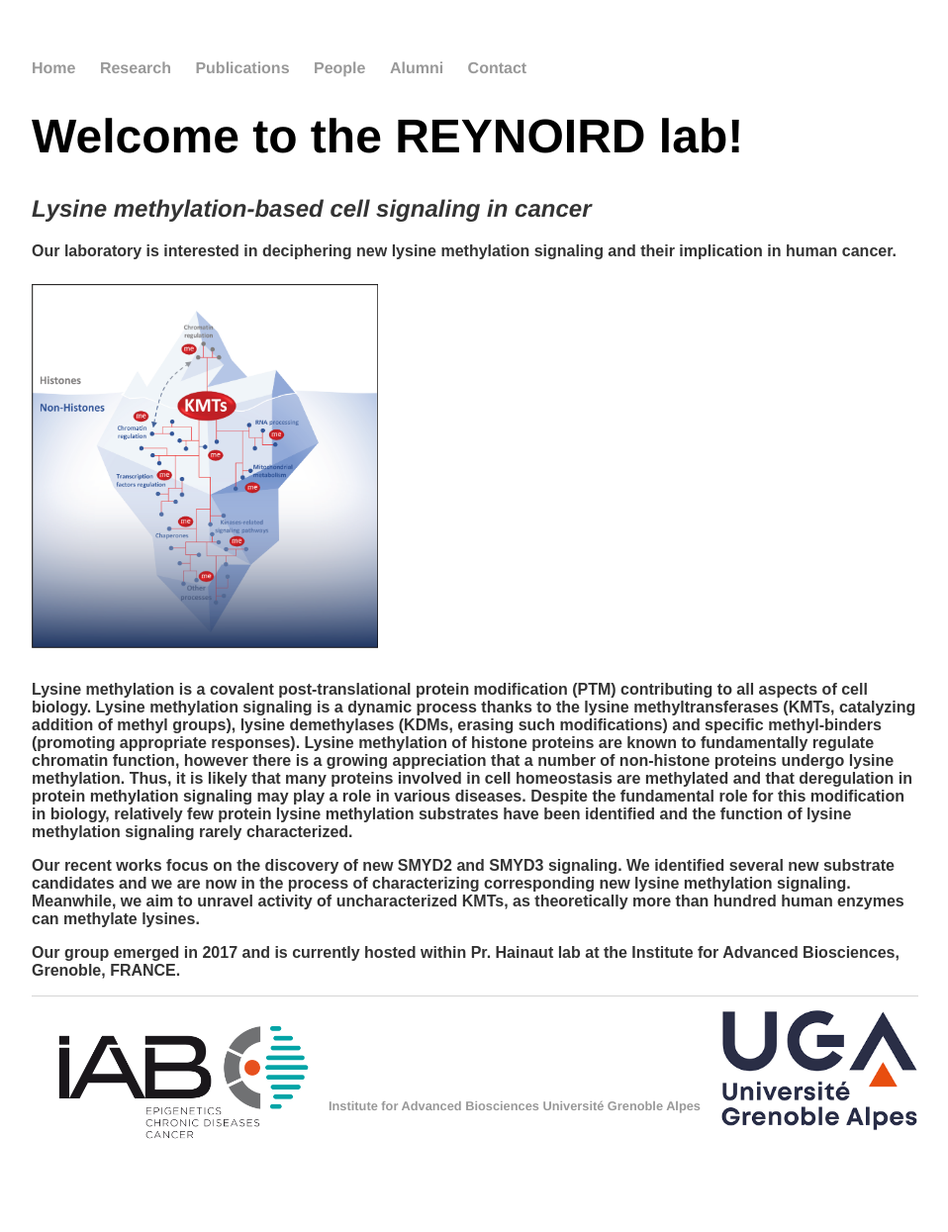
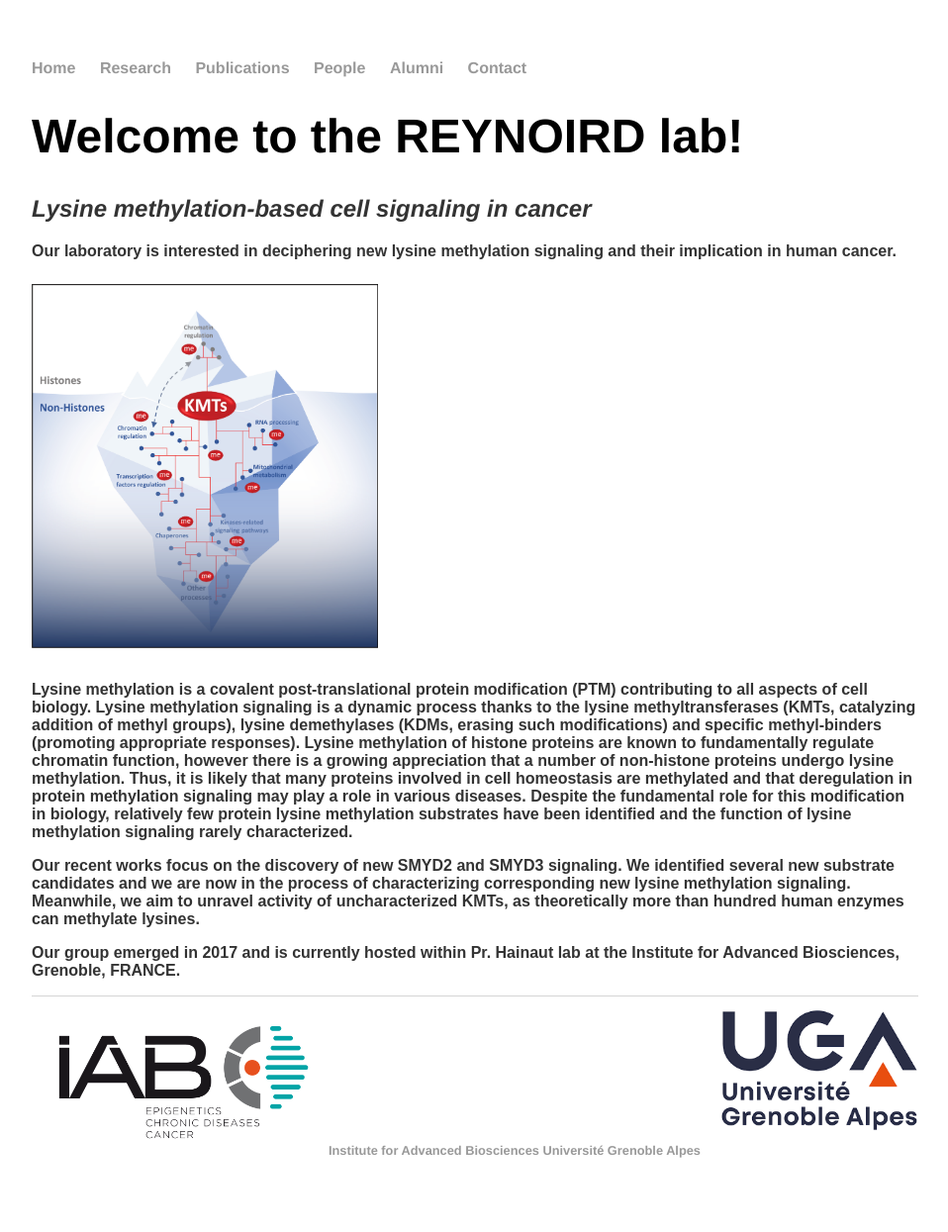
Before and after one commit to Reynoird-Lab/Reynoird-lab.github.io, a Jekyll site: the page built from index.html, in a window 1280 px wide. Shown: the whole page at 99% size, without its empty margins (160-1118 px from the left). Built offline with Jekyll 4.4.1, drawn with Linux system fonts in a browser that asks for light colours; Markdown is read by kramdown in place of the engine named in the settings; before the commit the page ends 1200 px from its top, so only the background shows below that.

Commit message:
Update default.html

```diff
--- a/_layouts/default.html
+++ b/_layouts/default.html
@@ -25,7 +25,7 @@
 	    		<ul>
 	        		<li>
 	        		<div><a href="https://iab.univ-grenoble-alpes.fr/?language=en"> <img align="left" alt="IAB" src="IAB logo coul.png" width="300"></a>
-				<a href="www.univ-grenoble-alpes.fr/english/"> <img align="right" alt="UGA" src="UGA.png" width="200"></a> </div> <br><br><br><br><br><br>
+				<a href="www.univ-grenoble-alpes.fr/english/"> <img align="right" alt="UGA" src="UGA.png" width="200"></a> </div> <br><br><br><br><br><br><br><br><br>
 				<div><a align="left" href="https://iab.univ-grenoble-alpes.fr/?language=en">Institute for Advanced Biosciences</a>
 				<a align="left" href="https://www.univ-grenoble-alpes.fr/english/">Université Grenoble Alpes</a></li></div>
 				</ul>
```
